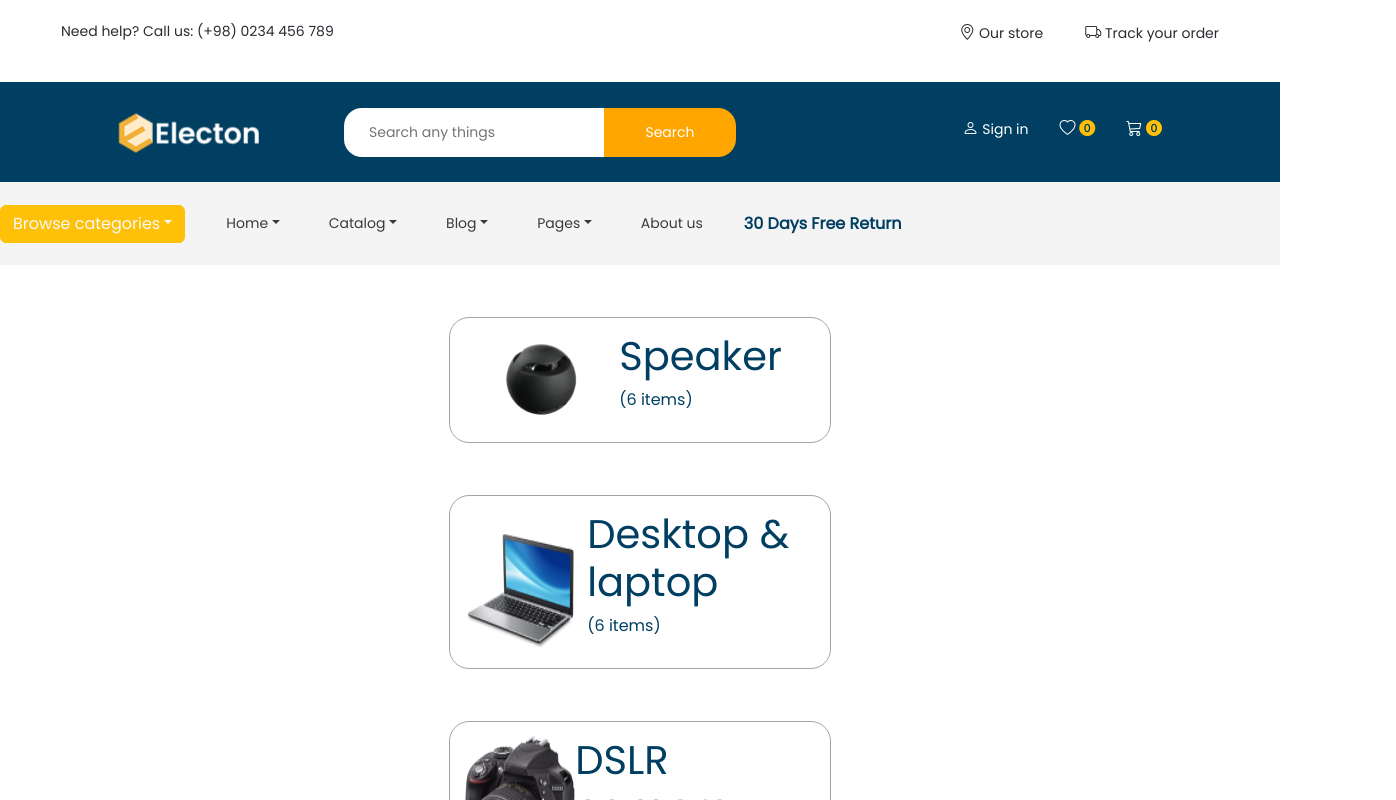
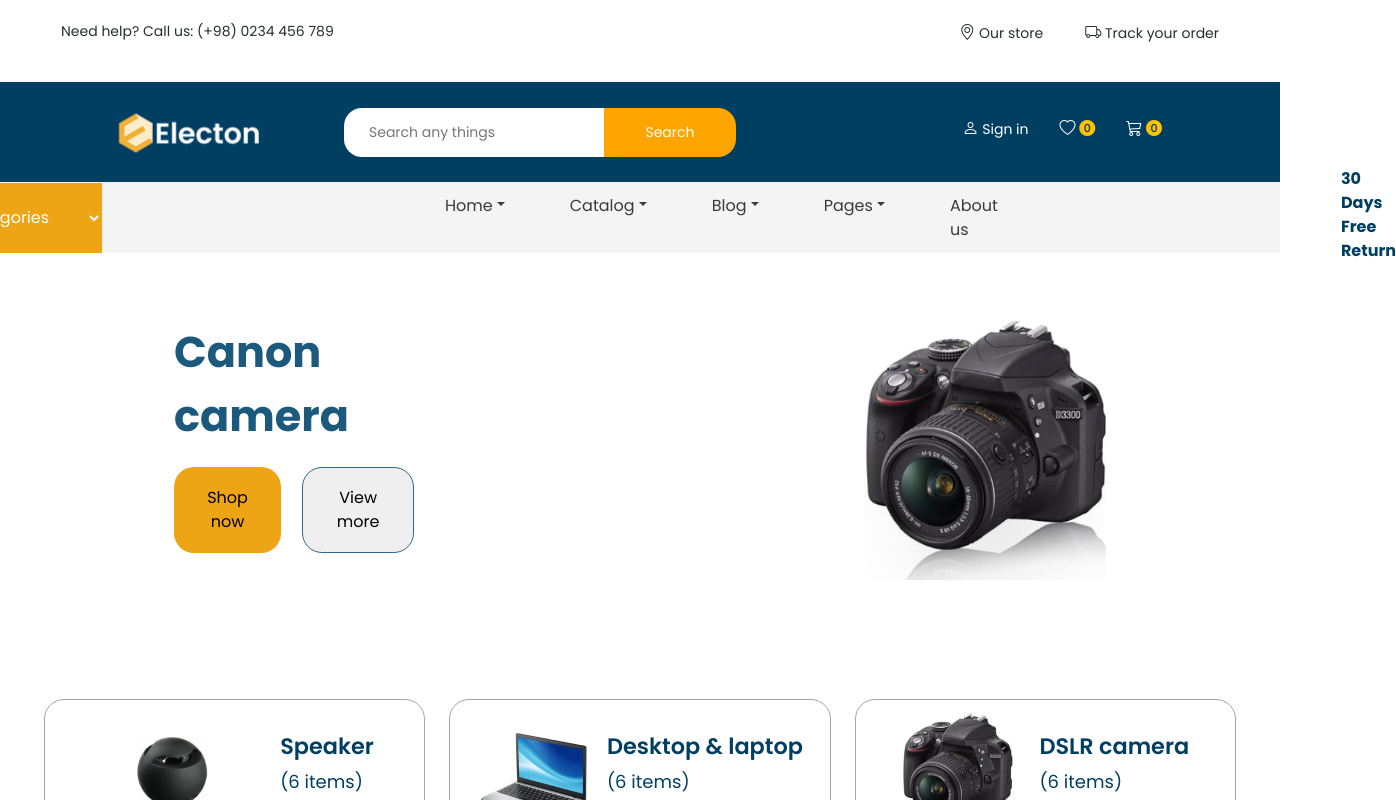
Before and after one commit to Neozx8989/e-commerce-react, a React (Create React App) app in the folder e-commerce-react-project/: page / in a window 1280 px wide. Shown: the top 800 px of the page, 1396 px wide, since content can reach past the window. Built offline with nearby package versions, Linux system fonts and the light colour scheme.

Commit message:
navbar, header completed

```diff
--- a/e-commerce-react-project/public/index.html
+++ b/e-commerce-react-project/public/index.html
@@ -10,7 +10,9 @@
     <link rel="manifest" href="%PUBLIC_URL%/manifest.json" />
     <link rel="preconnect" href="https://fonts.googleapis.com">
     <link rel="preconnect" href="https://fonts.gstatic.com" crossorigin>
-    <link href="https://fonts.googleapis.com/css2?family=Bebas+Neue&family=Poppins&family=Rubik:wght@300;700&display=swap" rel="stylesheet">
+    <link rel="preconnect" href="https://fonts.googleapis.com">
+    <link rel="preconnect" href="https://fonts.gstatic.com" crossorigin>
+    <link href="https://fonts.googleapis.com/css2?family=Bebas+Neue&family=Poppins:wght@400;500;600;700&family=Rubik:wght@300;700&display=swap" rel="stylesheet">
     <title>E-commerce</title>
   </head>
 
--- a/e-commerce-react-project/src/App.css
+++ b/e-commerce-react-project/src/App.css
@@ -81,24 +81,108 @@ i {
     font-size: 16px;
     color: #003F62;
     font-weight: 700;
+    padding-top: 10px;
 }
 
 .products-card {
-   border: 1px solid #a5a5a5;
+    width: 381.63px;
+    height: 147px;
+    border: 1px solid #a5a5a5;
+}
+
+.products-card {
    width: 381.63px;
    border-radius: 20px;
    margin: auto;
    margin-top: 52px;
-   padding: 14px;
+   padding: 20px;
    color: #003F62;
    display: flex;
+   align-items: center;
+   justify-content: space-evenly;
 }
 
 
+.product-card-text h1{
+    font-size: 22.38px;
+    font-weight: 600;
+}
 
+.product-card-text p{
+    font-size: 18px;
+}
 
 
 .card img {
     width: 150px;
     font-size: 14px;
 }
+
+/* adversting area */
+.adversting-area {
+    display: flex;
+    gap: 450px;
+    justify-content: space-evenly;
+    height: 394px;
+    padding: 67px 174px;
+}
+
+.left-area h1 {
+    font-size: 43px;
+    font-weight: 700;
+    color: #1b5a7d;
+    line-height: 64px;
+    width: 175px;
+}
+
+.shopview {
+    display: flex;
+    gap: 21px;
+    margin-top: 19px;
+}
+
+.shopview button {
+    border: none;
+    padding: 18px 32px;
+    border-radius: 20px;
+}
+
+.shopview button:first-child {
+    background-color: #eda415;
+}
+
+.shopview button:last-child {
+   border: 1px solid #316887
+}
+
+/* Main menu navigations */
+.navigation-menus {
+    background-color: #f4f4f4;
+    height: 71px;
+    display: flex;
+    justify-content: center;
+    align-items: center;
+    gap: 327px;
+}
+
+.categories select{
+   background-color: #eda415;
+   color: white;
+   border: none;
+   width: 218px;
+   height: 70px;
+   padding: 23px 14px;
+   font-size: 16px;
+}
+
+.menu-items {
+    display: flex;
+    justify-content: center;
+    gap: 33.08px;
+}
+
+.menu-items a {
+    color: #3a3a3a;
+    font-size: 16px;
+    line-height: 24px;
+}
--- a/e-commerce-react-project/src/App.js
+++ b/e-commerce-react-project/src/App.js
@@ -4,6 +4,8 @@ import products from './Api';
 import MainMenu from './components/MainMenu';
 import PopularProducts from './data/popular-product';
 import PopularProductsFunc from './components/PopularProducts';
+import AdverstingFunc from './components/AdverstingSlider';
+import AdverstingSlider from './data/adversting'
 
 function App() {
   const productList = products.map((product) => {
@@ -18,9 +20,17 @@ function App() {
     />
   })
 
+  const AdverstingCard = AdverstingSlider.map((advers) => {
+    return <AdverstingFunc
+      title={advers.title}
+      buttonshop={advers.buttonshop}
+      buttonview={advers.buttonview}
+      adverstingImageUrl={advers.adverstingImageUrl}
+    />
+  })
+
     const PopularProductscard = PopularProducts.map((product) => {
       console.log(product)
-
       return <PopularProductsFunc
         productImageUrl={product.productImageUrl}
         title={product.title}
@@ -32,8 +42,9 @@ function App() {
   return (
     <div className='menu-container'>
         {productList}
-          <MainMenu />
-          {PopularProductscard}
+          < MainMenu />
+          {AdverstingCard}
+           <div className='d-flex gap-4 j-content justify-content-center'>{PopularProductscard}</div>
     </div>
   )
 }
--- a/e-commerce-react-project/src/components/AdverstingSlider.jsx
+++ b/e-commerce-react-project/src/components/AdverstingSlider.jsx
@@ -0,0 +1,14 @@
+export default function AdverstingFunc(props) {
+    return(
+        <div className="adversting-area">
+            <div className="left-area">
+                <h1>{props.title}</h1>
+                <div className="shopview">
+                    <button>{props.buttonshop}</button>
+                    <button>{props.buttonview}</button>
+                </div>
+            </div>
+            <img src={props.adverstingImageUrl} alt="Canon camera" />
+        </div>
+    )
+}
--- a/e-commerce-react-project/src/components/MainMenu.jsx
+++ b/e-commerce-react-project/src/components/MainMenu.jsx
@@ -13,12 +13,19 @@ export default function MainMenu(){
     })
 
     return(
-        <div>
-            <Navbar className="navbar-body">
-                <BrowseCategories />
-                    {subMenus}
-                <div className='free'>30 Days Free Return</div>
-            </Navbar>
+        <div className='navigation-menus'>
+           <div className='categories'>
+
+                <select>
+                    <option> Browse categories </option>
+                    <option>apple</option>
+                    <option>samsung</option>
+                    <option>huawei</option>
+                    <option>canon</option>
+                </select>
+            </div>
+           <div className='menu-items'>{subMenus}</div>
+           <p className='free'>30 Days Free Return</p>
         </div>
     )
 }
--- a/e-commerce-react-project/src/components/PopularProducts.jsx
+++ b/e-commerce-react-project/src/components/PopularProducts.jsx
@@ -1,6 +1,6 @@
 function PopularProductsFunc(props) {
     return (
-        <div>
+        <div className="product-area">
             <div className="products-card">
                 <img src={props.productImageUrl} alt="Speaker" />
                 <div className="product-card-text">
--- /dev/null
+++ b/e-commerce-react-project/src/data/adversting.js
@@ -0,0 +1,12 @@
+
+
+const Adversting = [
+    {
+        adverstingImageUrl: 'images/popular-products/Canoncamera.png',
+        title: 'Canon camera',
+        buttonshop: 'Shop now',
+        buttonview: 'View more',
+    },
+]
+
+export default Adversting
--- a/e-commerce-react-project/src/data/menus.js
+++ b/e-commerce-react-project/src/data/menus.js
@@ -1,4 +1,4 @@
-const menus = [
+ const menus = [
     {
         title: 'Home',
         position: 1,
```
